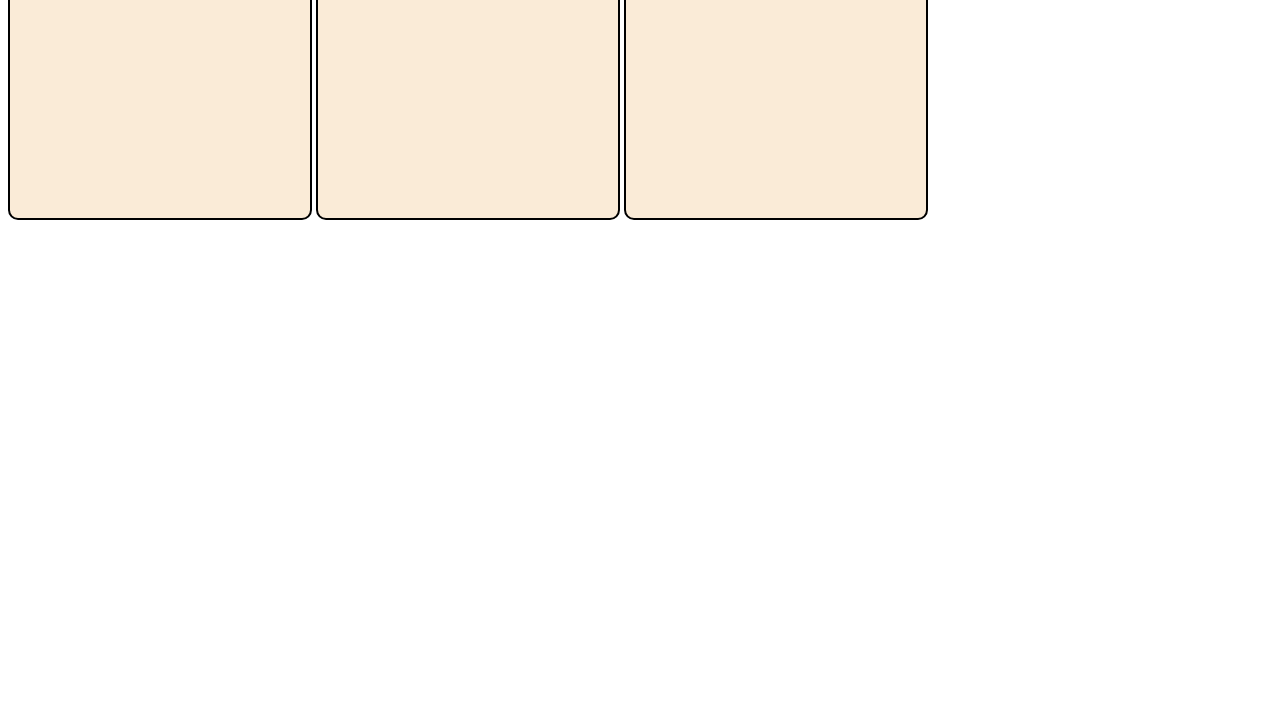
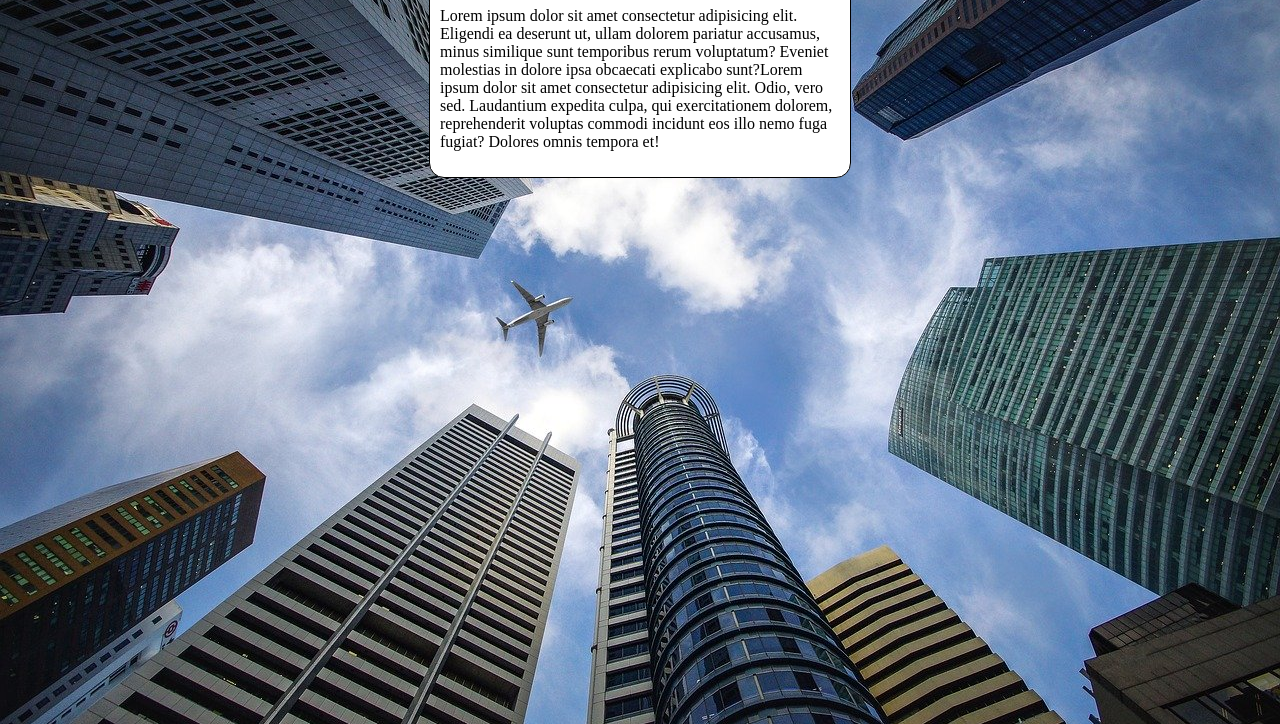
Before and after one commit to ThaisHolz/ProjetoCordel, a plain HTML site: page index.html in a window 1280 px wide. Shown: the part 92-816 px from the top of the page. Drawn offline with Linux system fonts and the light colour scheme.

Commit message:
Teste inicial de imagem de fundo

```diff
--- a/index.html
+++ b/index.html
@@ -7,8 +7,9 @@
     <link rel="stylesheet" href="style.css">
 </head>
 <body>
-    <div class="quadrado"></div>
-    <div class="quadrado"></div>
-    <div class="quadrado"></div>
+    <main>
+        <h1>Teste imagem de fundo</h1>
+            <p>Lorem ipsum dolor sit amet consectetur adipisicing elit. Eligendi ea deserunt ut, ullam dolorem pariatur accusamus, minus similique sunt temporibus rerum voluptatum? Eveniet molestias in dolore ipsa obcaecati explicabo sunt?Lorem ipsum dolor sit amet consectetur adipisicing elit. Odio, vero sed. Laudantium expedita culpa, qui exercitationem dolorem, reprehenderit voluptas commodi incidunt eos illo nemo fuga fugiat? Dolores omnis tempora et!</p>
+    </main>
 </body>
 </html>
--- a/style.css
+++ b/style.css
@@ -1,8 +1,17 @@
-div.quadrado{
-    border: 2px solid black;
-    border-radius: 10px;
-    background-color: antiquewhite;
-    display: inline-block;
-    width: 300px;
-    height: 300px;
+body{
+    height: 100vh;
+    background-color: black;
+    background-image: url(imagens/wallpaper002.jpg);
+    background-position: center top;
+    background-repeat: no-repeat;
+    background-size: cover ;
 }
+
+main{
+    background-color: white;
+    width: 400px;
+    padding: 10px;
+    margin: auto;
+    border: 1px solid black;
+    border-radius: 15px;
+}
```
